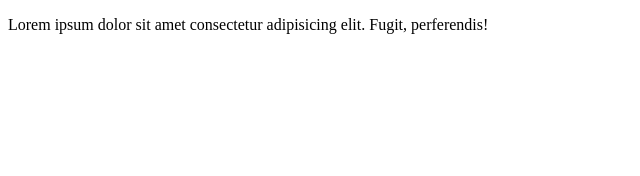
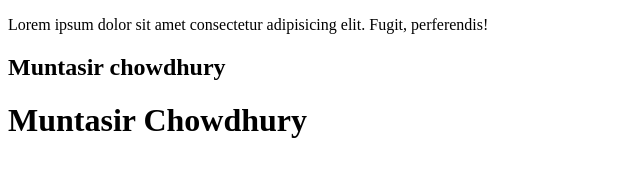
Before and after one commit to Muntasirchy101/Minimal-website-design, a plain HTML site: page index.html in a window 1280 px wide. Shown: the whole page, without its empty margins (0-640 px from the left). Drawn offline with Linux system fonts and the light colour scheme.

Commit message:
h1 added and h2 added

```diff
--- a/index.html
+++ b/index.html
@@ -8,6 +8,8 @@
 </head>
 <body>
     <p>Lorem ipsum dolor sit amet consectetur adipisicing elit. Fugit, perferendis!</p>
+    <h2>Muntasir chowdhury</h2>
+    <h1>Muntasir Chowdhury</h1>
 
 </body>
 </html>
```
